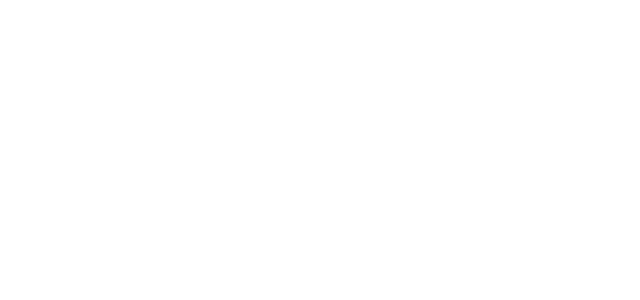
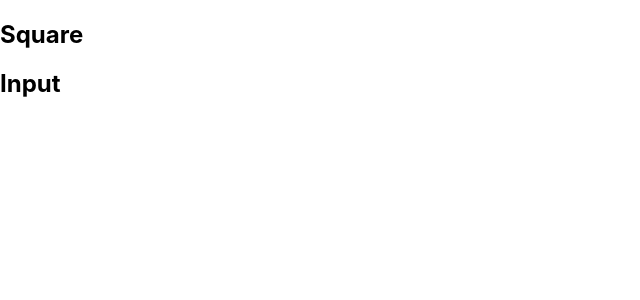
Before and after one commit to Gabeaya/React-Grocery-List-Dave-Gray-Tutorial-, a React (Create React App) app: page / in a window 1280 px wide. Shown: the top 300 px of the page, without its empty margins (0-640 px from the left). Built offline with nearby package versions, Linux system fonts and the light colour scheme.

Commit message:
Fix import error.

```diff
--- a/src/App.js
+++ b/src/App.js
@@ -1,9 +1,11 @@
-
+import Square from "./Square";
+import  Input from "./Input";
 
 function App() {
   return (
     <div className="App">
-
+      <Square />
+      <Input />
     </div>
   );
 }
--- /dev/null
+++ b/src/Input.js
@@ -0,0 +1,11 @@
+import React from 'react';
+
+const Input = () => {
+  return (
+    <div>
+      <h2>Input</h2>
+    </div>
+  );
+}
+
+export default Input;
--- /dev/null
+++ b/src/Square.js
@@ -0,0 +1,11 @@
+import React from 'react';
+
+function Square() {
+  return (
+    <div>
+      <h2>Square</h2>
+    </div>
+  );
+}
+
+export default Square;
```
